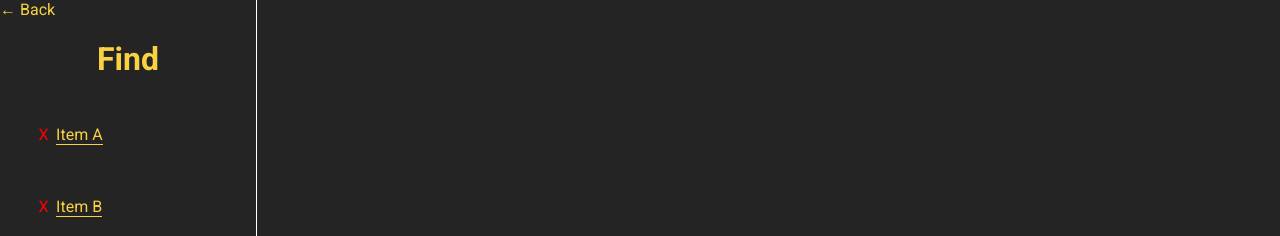
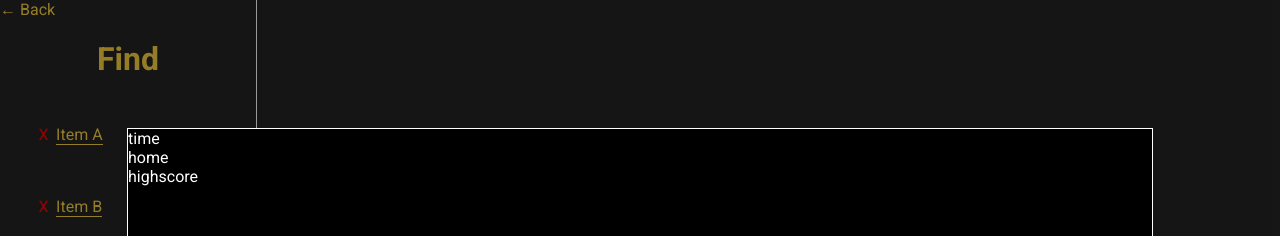
Before and after one commit to uwuzumaki/wheres-waldo, a React (Vite) app: page /picture/a in a window 1280 px wide. Shown: the top 236 px of the page. Built offline with nearby package versions, Linux system fonts and the light colour scheme; no server answers; a web font is replaced by a local one.

Commit message:
created checkwin function and updated the useeffect hook

```diff
--- a/src/Components/GameArea/GameArea.jsx
+++ b/src/Components/GameArea/GameArea.jsx
@@ -1,8 +1,10 @@
 import { useParams, Link } from "react-router-dom";
 import { styled, Button } from "@mui/material";
 import PictureA from "../../assets/PictureA.jpg";
-import { useState } from "react";
+import { useState, useEffect } from "react";
 import axios from "axios";
+import dayjs from "dayjs";
+import prettyMilliseconds from "pretty-ms";
 
 const Base = styled("div")({
   display: "flex",
@@ -75,11 +77,60 @@ const PictureContainer = styled("img")({
   width: "100%",
 });
 
+const Modal = styled("div")(({ visible }) => ({
+  display: visible,
+  position: "fixed",
+  zIndex: 1,
+  paddingTop: "10%",
+  color: "white",
+  left: 0,
+  top: 0,
+  width: "100%",
+  height: "100%",
+  backgroundColor: "rgb(0, 0, 0)",
+  backgroundColor: "rgba(0, 0, 0, 0.4)",
+}));
+
+const ModalContent = styled("div")({
+  width: "80%",
+  height: "80%",
+  background: "black",
+  border: "1px solid white",
+  margin: "auto",
+  display: "flex",
+  flexDirection: "column",
+});
+
 const GameArea = () => {
   const params = useParams();
   const [clickPos, setClickPos] = useState("");
   const [visible, setVisible] = useState(false);
   const [pick, setPick] = useState(null);
+  const [gameStats, setGameStats] = useState({});
+
+  useEffect(() => {
+    const createAt = dayjs(localStorage.getItem("createAt"));
+    const sameDay = dayjs().isSame(createAt, "day");
+    const map = params.pictureID;
+    const fetchData = async () => {
+      try {
+        const url = `http://localhost:3000/picture/newPlayer`;
+        const res = await axios.post(
+          url,
+          { map },
+          {
+            withCredentials: true,
+          }
+        );
+        checkWin(res.data.id);
+        localStorage.setItem("id", res.data.id);
+        localStorage.setItem("createAt", res.data.createAt);
+      } catch (error) {
+        console.log(error);
+      }
+    };
+    sameDay ? null : fetchData();
+  }, []);
 
   const handleImageClick = (event) => {
     setVisible(!visible);
@@ -93,21 +144,46 @@ const GameArea = () => {
 
   const handleOnClick = async (event) => {
     const pick = event.target.attributes.pick.value;
+    const id = localStorage.getItem("id");
     setPick(pick);
-    const url = `http://localhost:3000/picture/a`;
+    const url = `http://localhost:3000/picture/map/a`;
     const gameData = {
       x: clickPos.x,
       y: clickPos.y,
       width: clickPos.width,
       height: clickPos.height,
       pick: pick,
+      id,
     };
     try {
       setVisible(!visible);
       const attempt = await axios.post(url, gameData);
       console.log(attempt);
+      const time = attempt.data.status
+        ? await checkWin(localStorage.getItem("id"))
+        : await checkWin(localStorage.getItem("id"));
+      console.log(time);
     } catch (error) {
       console.log(error);
+    }
+  };
+
+  const checkWin = async (id) => {
+    try {
+      const url = `http://localhost:3000/picture/gameOver`;
+      const res = await axios.post(url, { id });
+      setGameStats({
+        endTime: prettyMilliseconds(res.data.totalTime, {
+          secondsDecimalDigits: 0,
+        }),
+      });
+      console.log(res);
+      // console.log(
+      //   prettyMilliseconds(res.data.time, { secondsDecimalDigits: 0 })
+      // );
+      return res;
+    } catch (err) {
+      console.log(err);
     }
   };
 
@@ -138,6 +214,15 @@ const GameArea = () => {
         </ItemWrapper>
       </Sidebar>
       <Picture>
+        <Modal visible="block">
+          <ModalContent>
+            <div>time</div>
+            <div>
+              <div>home</div>
+              <div>highscore</div>
+            </div>
+          </ModalContent>
+        </Modal>
         <PictureWrapper>
           <Options
             variant="contained"
```
